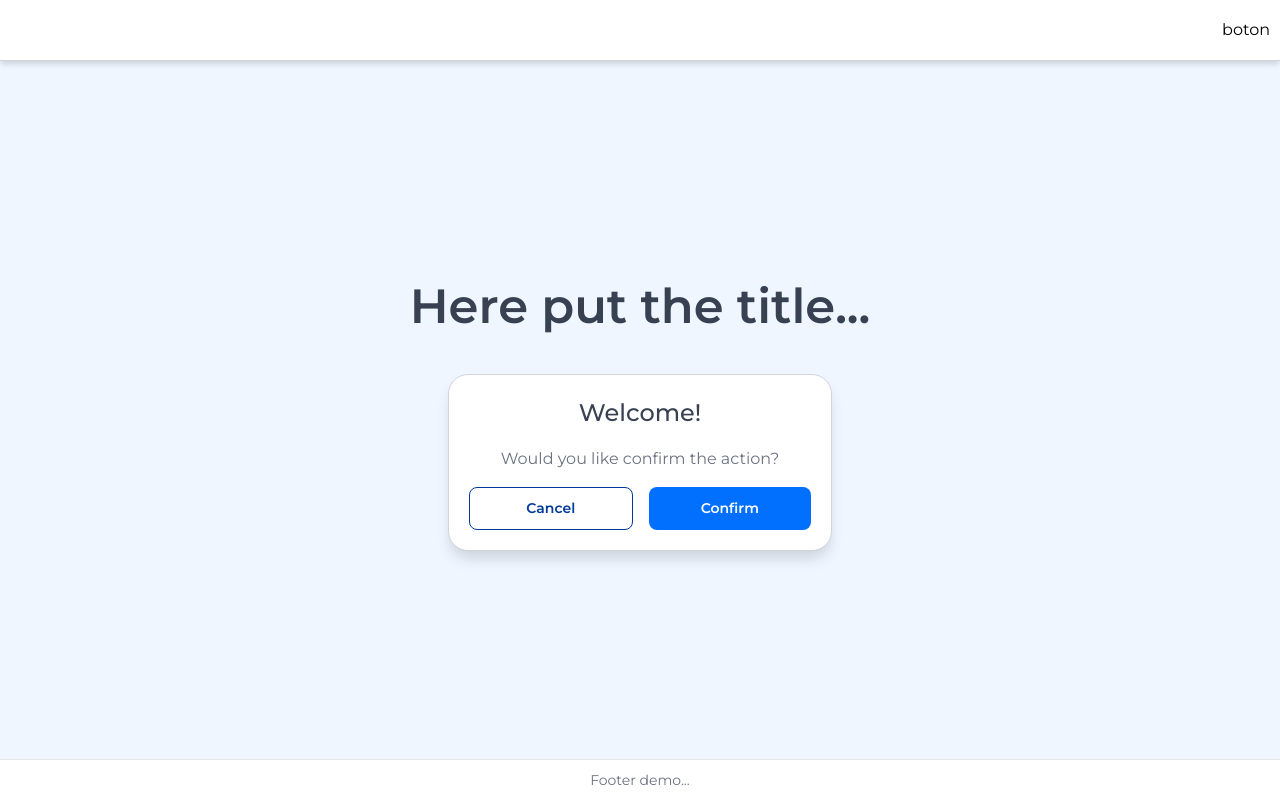
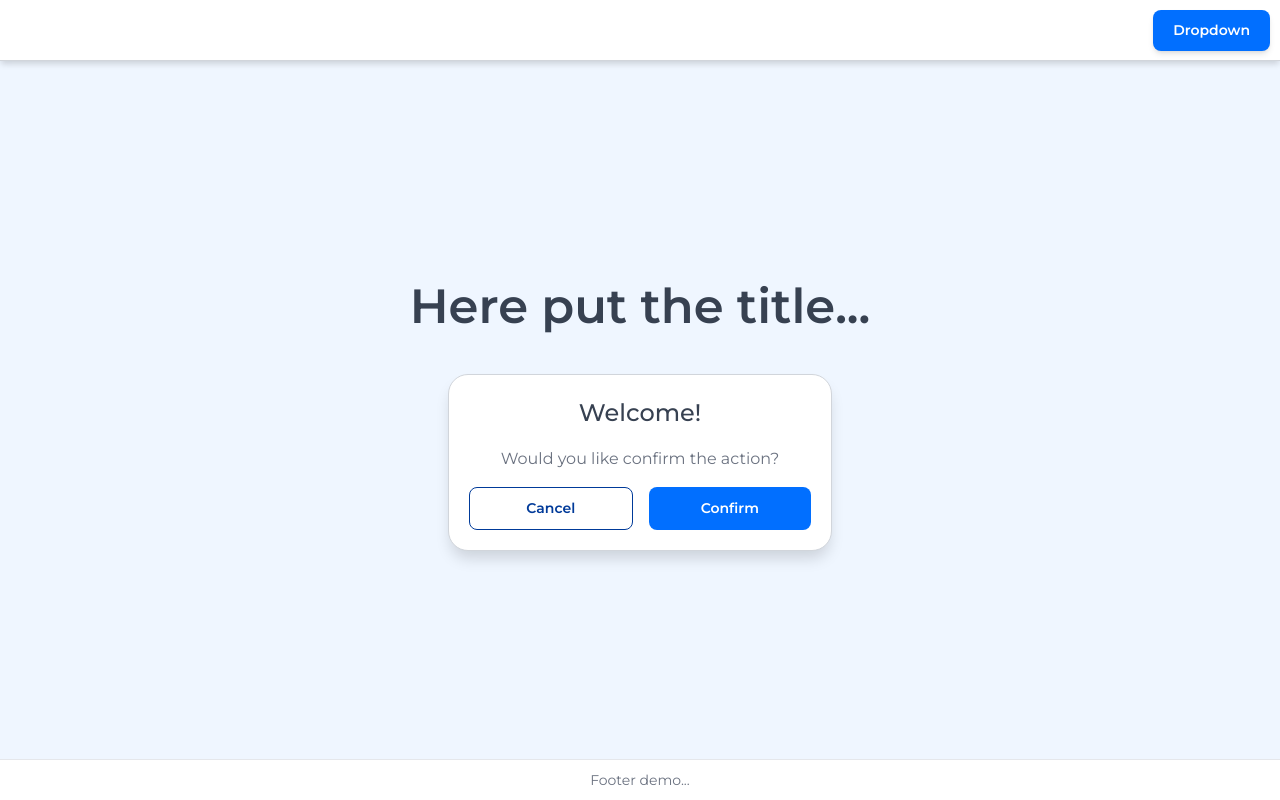
Before and after one commit to m-sanchez-design-ux-ui/figma-tokens, a React (Vite) app: page / in a window 1280 px wide. Built offline with nearby package versions, Linux system fonts and the light colour scheme.

Commit message:
Components
Components demo...

```diff
--- a/src/components/drop-down/drop-down.tsx
+++ b/src/components/drop-down/drop-down.tsx
@@ -1,9 +1,58 @@
-import React from "react";
+import React, { useState, useRef, useEffect } from "react";
 
 export default function DropDown() {
-    return (
-      <React.Fragment>
+  const [isOpen, setIsOpen] = useState(false);
+  const dropdownRef = useRef(null);
 
-      </React.Fragment>
-    );
+  // Cierra el dropdown si se hace click fuera
+  useEffect(() => {
+    function handleClickOutside(event) {
+      if (dropdownRef.current && !dropdownRef.current.contains(event.target)) {
+        setIsOpen(false);
+      }
+    }
+    document.addEventListener("mousedown", handleClickOutside);
+    return () => document.removeEventListener("mousedown", handleClickOutside);
+  }, []);
+
+  return (
+    <React.Fragment>
+      <div ref={dropdownRef} className="relative inline-block">
+        {/* Botón principal */}
+        <button
+          type="button"
+          onClick={() => setIsOpen((prev) => !prev)}
+          className="w-full flex flex-row flex-wrap justify-center items-center
+                    bg-bg-primary-button px-button-lg-x py-button-lg-y
+                    rounded-button text-text-contrast font-600 text-sm
+                    shadow-md transition-all duration-200 hover:opacity-90"
+        >
+          Dropdown
+        </button>
+
+        {/* Contenedor del dropdown */}
+        <div
+          className={`absolute top-[49px] right-0 min-w-[250px] max-w-[250px] min-h-[84px]
+                      bg-bg-drop-down p-drop-down rounded-drop-down
+                      border border-line-drop-down flex flex-col gap-gap-md shadow-lg
+                      transition-all duration-300 ease-in-out transform origin-top
+                      ${
+                        isOpen
+                          ? "opacity-100 scale-100 pointer-events-auto"
+                          : "opacity-0 scale-95 pointer-events-none"
+                      }`}
+        >
+          <span className="w-full text-center font-400 text-p text-text-paragraph cursor-pointer hover:text-text-secondary transition-colors">
+            Option 01
+          </span>
+          <span className="w-full text-center font-400 text-p text-text-paragraph cursor-pointer hover:text-text-secondary  transition-colors">
+            Option 02
+          </span>
+          <span className="w-full text-center font-400 text-p text-text-paragraph cursor-pointer hover:text-text-secondary  transition-colors">
+            Option 03
+          </span>
+        </div>
+      </div>
+    </React.Fragment>
+  );
 }
--- a/src/components/header/header.tsx
+++ b/src/components/header/header.tsx
@@ -1,10 +1,11 @@
-import React from "react";
+import React from "react"
+import DropDown from "../drop-down/drop-down"
 
 export default function Header() {
     return (
       <React.Fragment>
         <header className="p-header bg-bg-header w-full flex justify-end items-center h-[61px] border-solid border-b border-line-header shadow-shadow-md">
-            boton
+            <DropDown/>
         </header>
       </React.Fragment>
     );
--- a/tailwind.config.js
+++ b/tailwind.config.js
@@ -192,7 +192,7 @@ export default {
         // Semánticos
         "card": `${tokens.Primitives.radius["radius-5"].$value}px`,
         "button": `${tokens.Primitives.radius["radius-2"].$value}px`,
-        "dropdown": `${tokens.Primitives.radius["radius-2"].$value}px`,
+        "drop-down": `${tokens.Primitives.radius["radius-2"].$value}px`,
       },
 
       //-------------------------🔳 Border Width-----------------------------------//
```
